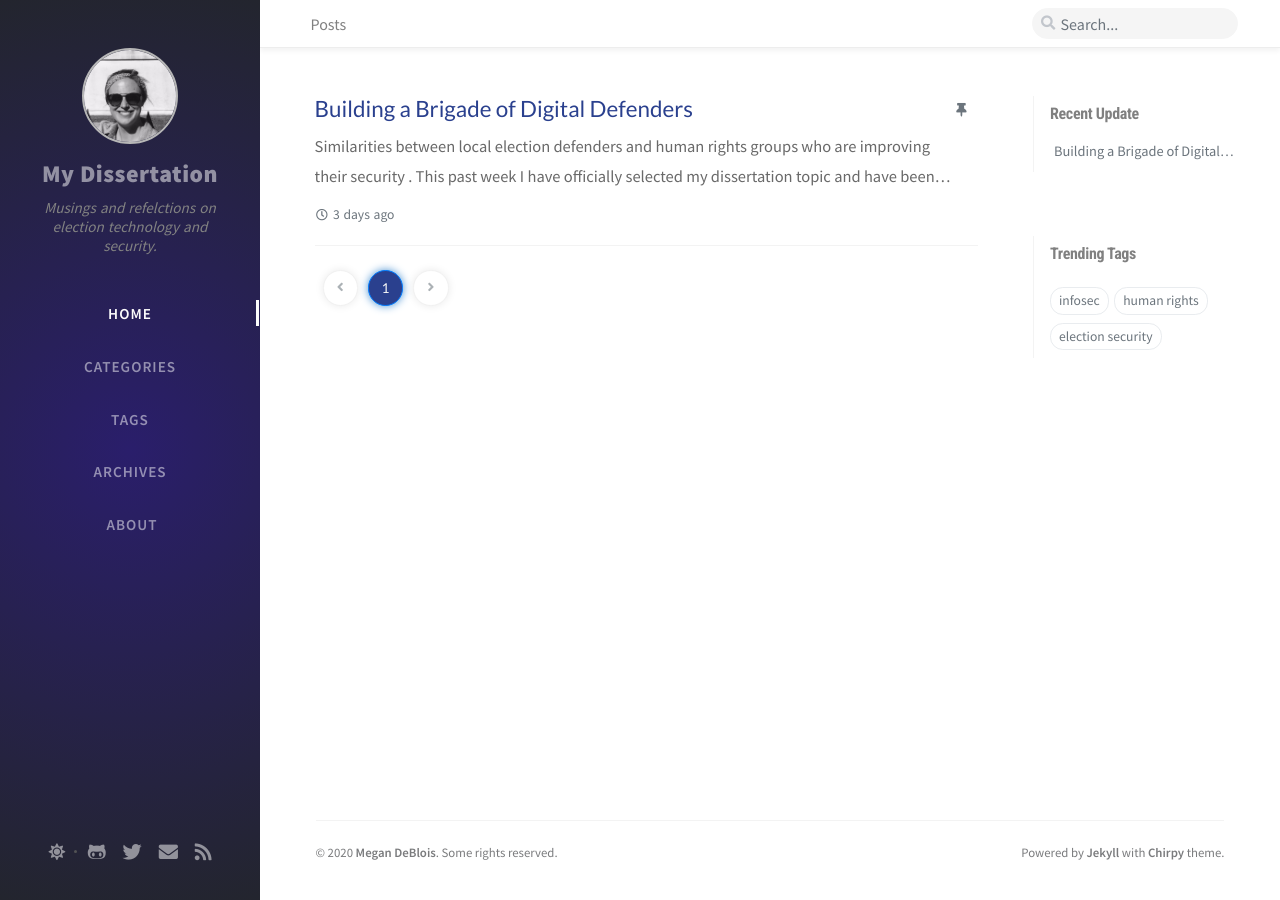
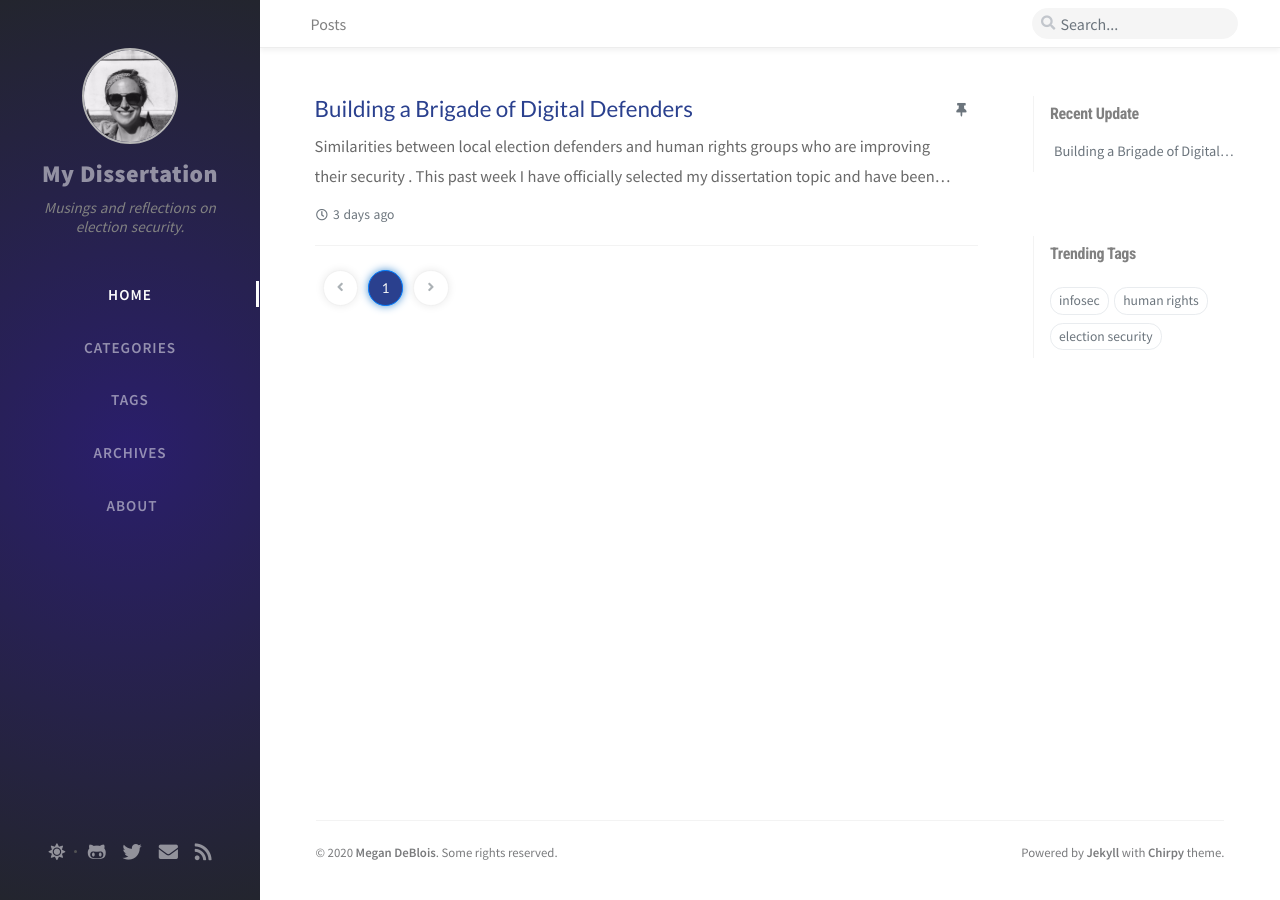
Before and after one commit to megdeb/mydissertation, a Jekyll site: the page built from index.html, in a window 1280 px wide. Built offline with Jekyll 4.4.1, drawn with Linux system fonts in a browser that asks for light colours; nearby versions of some CDN libraries; the list of posts is cut into pages by our own code; comment, search, counter and statistics services are not loaded.

Commit message:
adjusted tag line

```diff
--- a/_config.yml
+++ b/_config.yml
@@ -10,7 +10,7 @@
 
 title: My Dissertation                          # the main title
 
-tagline: Musings and refelctions on election technology and security.  # it will display as the sub-title
+tagline: Musings and reflections on election security.  # it will display as the sub-title
 
 description: >-                        # used by seo meta and the atom feed
   Sharing my research around
```
